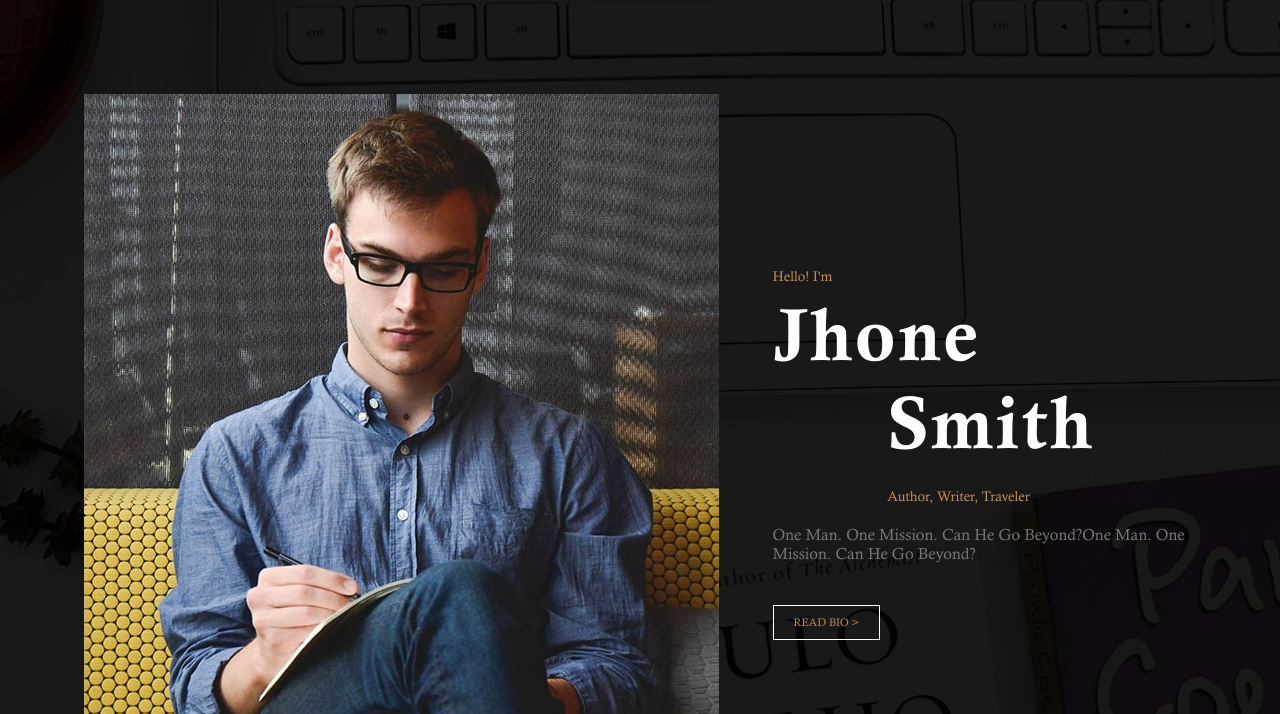
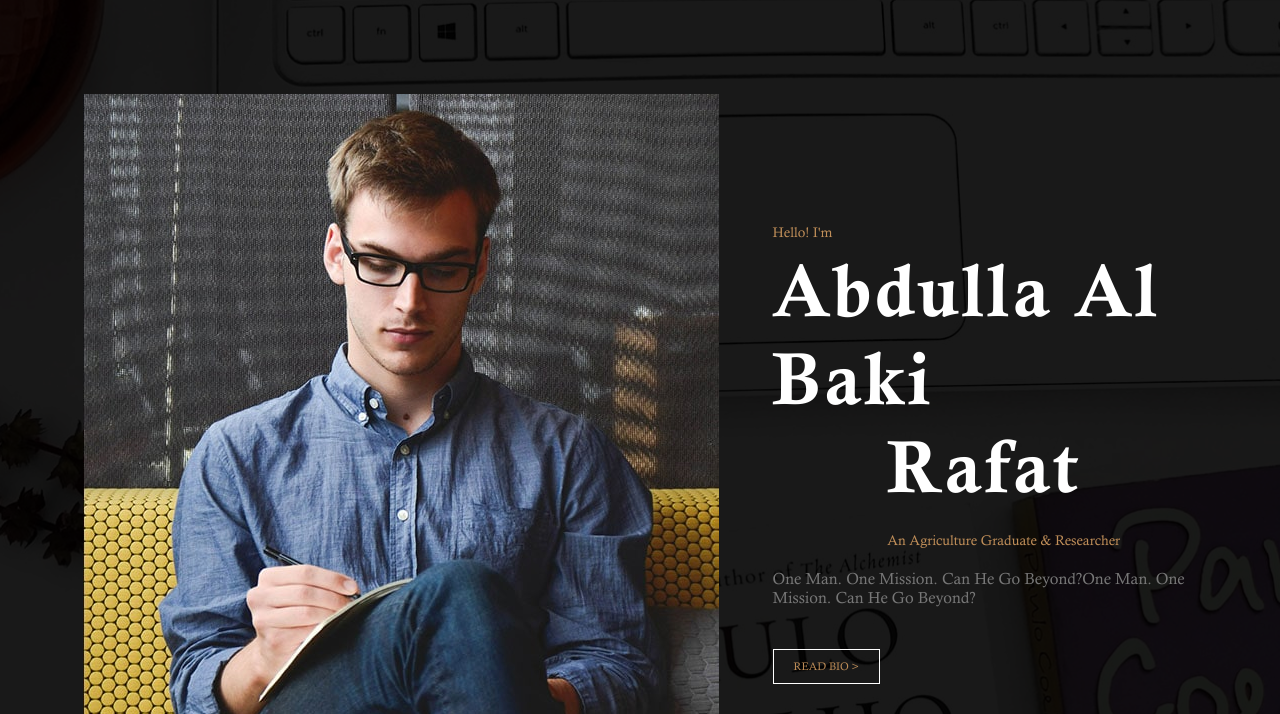
Before and after one commit to alrafat/alrafatal.github.io, a plain HTML site: page index.html in a window 1280 px wide. Shown: the part 86-800 px from the top of the page. Drawn offline with Linux system fonts and the light colour scheme.

Commit message:
index.html

```diff
--- a/index.html
+++ b/index.html
@@ -53,11 +53,11 @@
 			<div class="top-banner__text">
 				<div class="top-banner__text-up">
 					<span class="brand-span">Hello! I'm</span>
-					<h2 class="top-banner__h2">Jhone</h2>
+					<h2 class="top-banner__h2">Abdulla Al Baki</h2>
 				</div>
 				<div class="top-banner__text-down">
-					<h2 class="top-banner__h2">Smith</h2>
-					<span class="brand-span">Author, Writer, Traveler</span>
+					<h2 class="top-banner__h2">Rafat</h2>
+					<span class="brand-span">An Agriculture Graduate & Researcher</span>
 				</div>
 				<p>One Man. One Mission. Can He Go Beyond?One Man. One Mission. Can He Go Beyond?</p>
 				<a href="#" class="brand-button">Read bio > </a>
```
